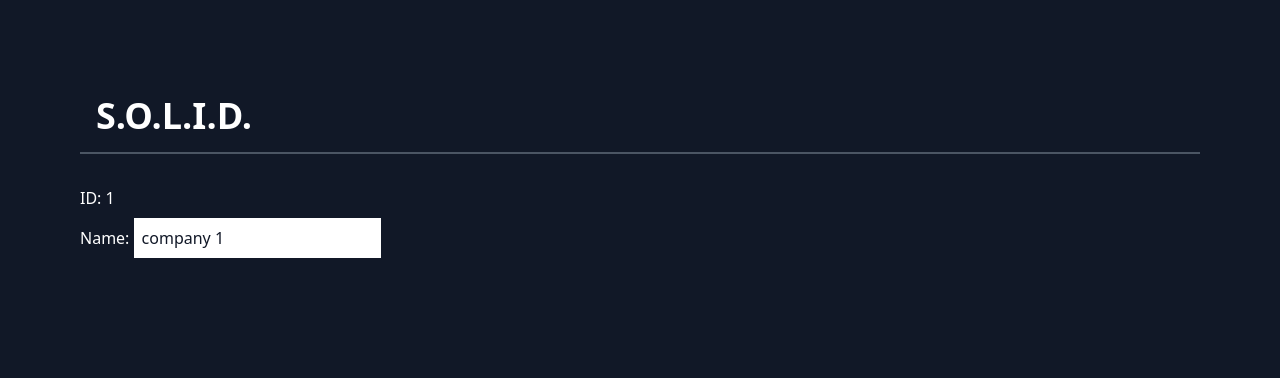
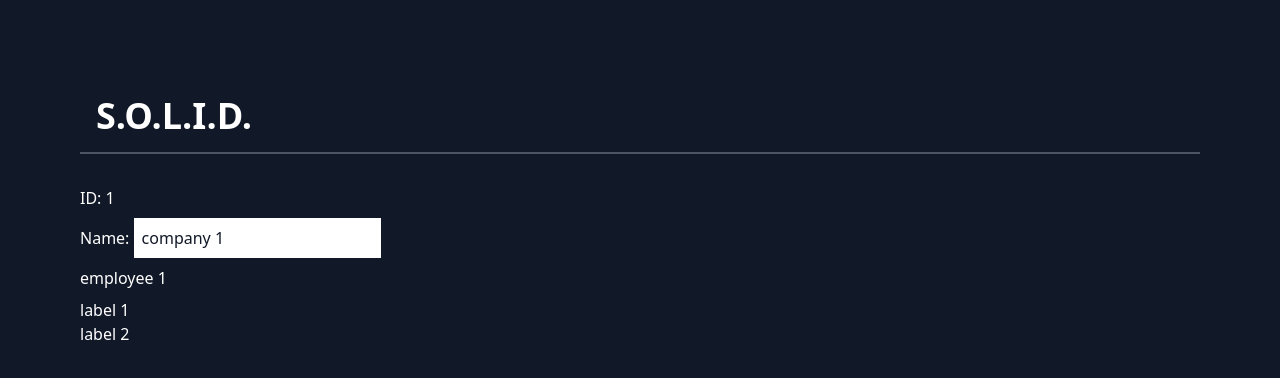
Before and after one commit to Psypher1/react-solid-series, a Next.js app: page / in a window 1280 px wide. Shown: the top 378 px of the page. Built offline with nearby package versions, Linux system fonts and the light colour scheme.

Commit message:
bringing detail into things

```diff
--- a/src/pages/index.jsx
+++ b/src/pages/index.jsx
@@ -35,6 +35,24 @@ function Company({ _id, name, employees, onChange = () => {} }) {
             })
           }
         />
+      </div>
+      <div>
+        {employees.map((employee, i) => (
+          <Employee key={i} {...employee} />
+        ))}
+      </div>
+    </div>
+  );
+}
+
+function Employee({ name, tags = [] }) {
+  return (
+    <div className="flex flex-col gap-2">
+      <div>{name}</div>
+      <div>
+        {tags.map(({ label }, i) => (
+          <div key={i}>{label}</div>
+        ))}
       </div>
     </div>
   );
```
Also changed, not shown: 1 other file (tests, documents, lock files or other folders).
